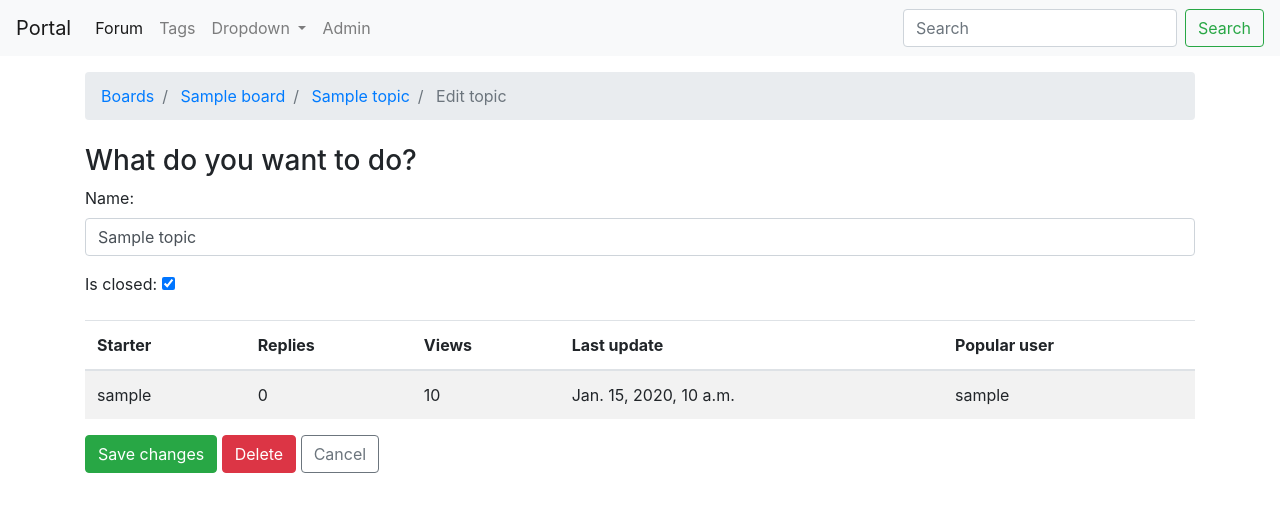
After one commit to deogonit/django-portal, a Django app: a page that uses portal/templates/base.html in a window 1280 px wide. The commit adds this page. Shown: the top 512 px of the page. Run offline with Django 3.2, Linux system fonts and the light colour scheme; a user stored in the database is signed in; tables that the repository leaves empty hold one stand-in row (values such as "Sample post"); some libraries are stand-ins or nearby versions.

Commit message:
Add editing and deleting topic

```diff
--- a/portal/forum/forms.py
+++ b/portal/forum/forms.py
@@ -64,3 +64,22 @@ class PostForm(forms.ModelForm):
         fields = [
             'message',
         ]
+
+
+class EditTopicForm(forms.ModelForm):
+    name = forms.CharField(
+        max_length=100,
+        widget=forms.TextInput(
+            attrs={
+                'class': 'form-control'
+            }
+        )
+    )
+    is_closed = forms.BooleanField(initial=True, required=False)
+
+    class Meta:
+        model = Topic
+        fields = [
+            'name',
+            'is_closed'
+        ]
--- a/portal/forum/models.py
+++ b/portal/forum/models.py
@@ -11,6 +11,7 @@ from django.contrib.contenttypes.fields import GenericForeignKey, GenericRelatio
 from .manager import LikeDislikeManager
 
 from math import ceil
+import operator
 
 
 class Board(models.Model):
@@ -57,6 +58,13 @@ class Topic(models.Model):
     def get_absolute_url(self):
         return reverse('topic_posts', kwargs={'slug': self.board.slug, 'topic_slug': self.slug})
 
+    def get_delete_url(self):
+        return reverse('delete_topic', kwargs={'slug': self.board.slug, 'topic_slug': self.slug})
+
+    def get_edit_url(self):
+        return reverse('edit_topic',
+                       kwargs={'slug': self.board.slug, 'topic_slug': self.slug})
+
     def get_number_replies(self):
         if self.posts.count() > 0:
             return self.posts.count() - 1
@@ -81,6 +89,17 @@ class Topic(models.Model):
     def get_first_post(self):
         post = self.posts.order_by('created_at').first()
         return post
+
+    def get_most_popular_user(self):
+        users = {}
+        posts = self.posts.all()
+        for post in posts:
+            if post.created_by not in users:
+                users[post.created_by] = 1
+            else:
+                users[post.created_by] += 1
+        print(users)
+        return max(users.items(), key=operator.itemgetter(1))[0].username
 
     class Meta:
         ordering = ['-last_updated']
--- a/portal/forum/templates/forum/delete_post.html
+++ b/portal/forum/templates/forum/delete_post.html
@@ -34,7 +34,7 @@ Delete post
 {% block content %}
 <form method="post">
     {% csrf_token %}
-    <h3> Are you sure you want to delete this post</h3>
+    <h3> Are you sure you want to delete this post?</h3>
     <div class="card mb-2 border-dark " id="post">
     <div class="card-header text-white bg-dark py-2 px-3">{{ post.topic.name }}</div>
     <div class="panel-body">
--- /dev/null
+++ b/portal/forum/templates/forum/edit_topic.html
@@ -0,0 +1,77 @@
+{% extends 'forum/base_forum.html'%}
+
+{% load static %}
+
+{% block title %}
+Edit post
+{% endblock%}
+
+{% block stylesheet %}
+<link rel="stylesheet" href="{% static 'css/style.css' %}">
+{% endblock %}
+
+{% block breadcrumb %}
+<li class="breadcrumb-item">
+    <a href="{% url 'boards' %}">
+        Boards
+    </a>
+</li>
+<li class="breadcrumb-item">
+    <a href="{{ topic.board.get_absolute_url }}">
+        {{ topic.board.name }}
+    </a>
+</li>
+<li class="breadcrumb-item">
+    <a href="{{ topic.get_absolute_url }}">
+        {{ topic.name }}
+    </a>
+</li>
+<li class="breadcrumb-item active" aria-current="page">
+    Edit topic
+</li>
+{% endblock %}
+
+{% block content %}
+<h3> What do you want to do?</h3>
+<form method="post" class="mb-4" novalidate>
+    {% csrf_token %}
+    {% include 'form.html' %}
+
+    <table class="table table-striped">
+        <thead class="thead-inverse">
+        <tr>
+            <th>Starter</th>
+            <th>Replies</th>
+            <th>Views</th>
+            <th>Last update</th>
+            <th>Popular user</th>
+        </tr>
+        </thead>
+        <tbody>
+        <tr>
+            <td>
+                {{ topic.who_started_topic.username }}
+            </td>
+            <td>
+                {{ topic.get_number_replies }}
+            </td>
+            <td>
+                {{ topic.views }}
+            </td>
+            <td>
+                {{ topic.last_updated }}
+            </td>
+            <td>
+                {{ topic.get_most_popular_user }}
+            </td>
+        </tr>
+        </tbody>
+    </table>
+
+    <button type="submit" name="button" class="btn btn-success">Save changes</button>
+    <a href="{{ topic.get_delete_url }}" class="btn btn-danger">Delete</a>
+    <a href="{{ topic.get_absolute_url }}" class="btn btn-outline-secondary">Cancel</a>
+</form>
+{% csrf_token %}
+
+{% endblock %}
--- a/portal/forum/urls.py
+++ b/portal/forum/urls.py
@@ -2,7 +2,8 @@ from django.urls import path
 from django.contrib.auth.decorators import login_required
 
 from .views import BoardView, BoardTopicsView, \
-    TopicPostsView, NewTopicView, ReplyPostView, EditPostView, VotesView, DeletePostView, NewBoardView
+    TopicPostsView, NewTopicView, ReplyPostView, EditPostView, VotesView, DeletePostView, NewBoardView, EditTopicView, \
+    DeleteTopicView
 from .models import LikeDislike, Post
 
 urlpatterns = [
@@ -11,6 +12,8 @@ urlpatterns = [
     path('boards/<str:slug>/', BoardTopicsView.as_view(), name='board_topics'),
     path('boards/<str:slug>/new_topic/', NewTopicView.as_view(), name='new_topic'),
     path('boards/<str:slug>/topics/<str:topic_slug>/', TopicPostsView.as_view(), name='topic_posts'),
+    path('boards/<str:slug>/topics/<str:topic_slug>/edit', EditTopicView.as_view(), name='edit_topic'),
+    path('boards/<str:slug>/topics/<str:topic_slug>/delete', DeleteTopicView.as_view(), name='delete_topic'),
     path('boards/<str:slug>/topics/<str:topic_slug>/post/<int:post_number>/like/',
          login_required(VotesView.as_view(model=Post, vote_type=LikeDislike.LIKE)), name='post_like'),
     path('boards/<str:slug>/topics/<str:topic_slug>/post/<int:post_number>/dislike/',
--- a/portal/forum/views.py
+++ b/portal/forum/views.py
@@ -8,7 +8,7 @@ from django.http import HttpResponse
 from django.contrib.contenttypes.models import ContentType
 import json
 from .models import Board, Topic, Post, LikeDislike
-from .forms import NewTopicForm, PostForm, NewBoardForm
+from .forms import NewTopicForm, PostForm, NewBoardForm, EditTopicForm
 
 
 class BoardView(View):
@@ -227,3 +227,44 @@ class DeletePostView(View):
             return redirect('board_topics', slug=topic.board.slug)
         post.delete()
         return redirect('topic_posts', slug=post.topic.board.slug, topic_slug=post.topic.slug)
+
+
+@method_decorator(login_required, name='dispatch')
+class EditTopicView(View):
+    template_name = 'forum/edit_topic.html'
+
+    def get(self, request, *args, **kwargs):
+        topic = get_object_or_404(Topic, slug=self.kwargs.get('topic_slug'))
+        bound_form = EditTopicForm(instance=topic)
+        context = {
+            'topic': topic,
+            'form': bound_form
+        }
+        return render(request, self.template_name, context)
+
+    def post(self, request, *args, **kwargs):
+        topic = Topic.objects.get(slug=self.kwargs.get('topic_slug'))
+        form = EditTopicForm(request.POST, instance=topic)
+        if form.is_valid():
+            topic = form.save(commit=False)
+            topic.save()
+            return redirect('topic_posts', slug=topic.board.slug, topic_slug=topic.slug)
+        context = {'topic': topic, 'form': form}
+        return render(request, self.template_name, context)
+
+
+@method_decorator(login_required, name='dispatch')
+class DeleteTopicView(View):
+    template_name = 'forum/delete_topic.html'
+
+    def get(self, request, *args, **kwargs):
+        topic = get_object_or_404(Topic, slug=self.kwargs.get('topic_slug'))
+        context = {
+            'topic': topic,
+        }
+        return render(request, self.template_name, context)
+
+    def post(self, request, *args, **kwargs):
+        topic = Topic.objects.get(slug=self.kwargs.get('topic_slug'))
+        topic.delete()
+        return redirect('board_topics', slug=topic.board.slug)
--- a/portal/static/css/style.css
+++ b/portal/static/css/style.css
@@ -96,3 +96,11 @@
 #like, #dislike {
     margin-right: 5px;
 }
+
+.footer {
+    display: flex;
+    justify-content: flex-end;
+}
+.reply {
+    margin-left: 25px;
+}
--- a/portal/templates/base.html
+++ b/portal/templates/base.html
@@ -60,7 +60,7 @@
                 </div>
             </li>
             <li class="nav-item">
-                <a class="nav-link disabled" href="" tabindex="-1" aria-disabled="true">Admin</a>
+                <a class="nav-link" href="/admin">Admin<span class="sr-only">(current)</span></a>
             </li>
         </ul>
         <form class="form-inline my-2 my-lg-0">
```
Also changed, not shown: portal/forum/templates/forum/boards.html (+10 -2 lines), portal/forum/templates/forum/delete_topic.html (added, +76 -0 lines), portal/forum/templates/forum/topic_posts.html (+8 -1 lines), portal/static/css/admin-panel.css (added, +17 -0 lines).
